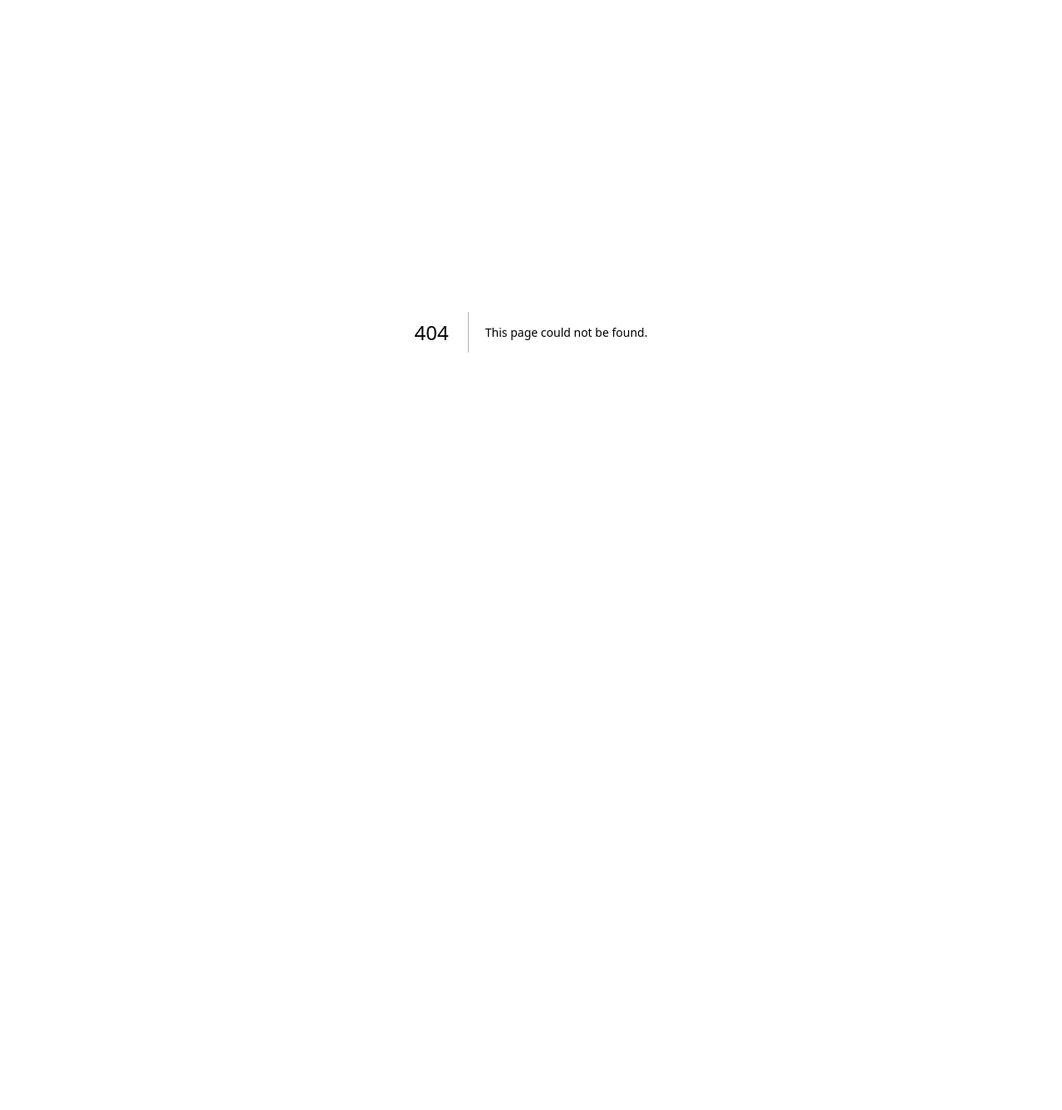
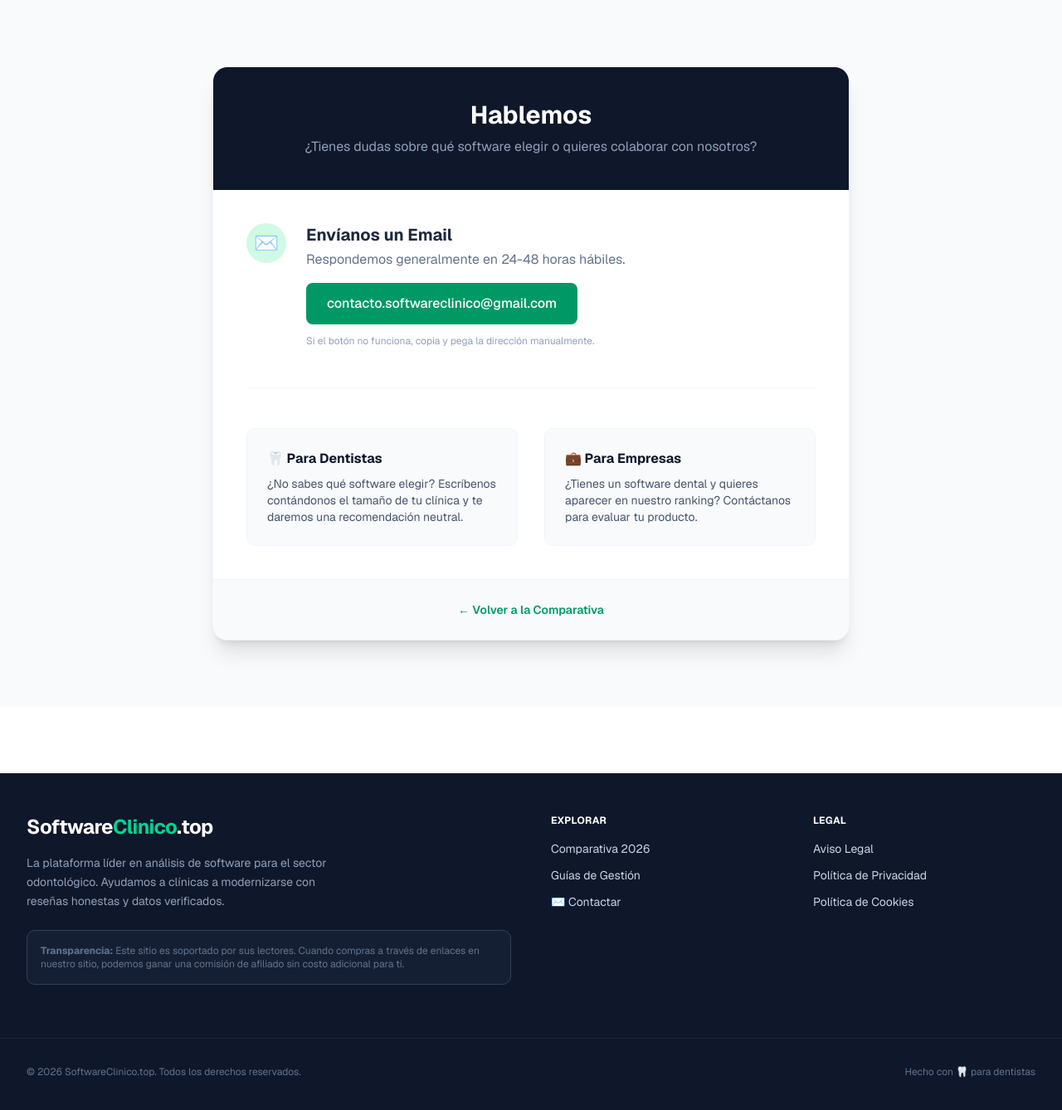
Before and after one commit to Spec74/top-software-clinico, a Next.js app: page /contacto in a window 1280 px wide. Before the commit this address had no page. Shown: the top 1338 px of the page at 83% size. Before the commit the page ends 800 px from the top, so only its background shows below. Built offline with nearby package versions, Linux system fonts and the light colour scheme.

Commit message:
Final update footer link to contact page

```diff
--- /dev/null
+++ b/app/contacto/page.tsx
@@ -0,0 +1,75 @@
+import Link from "next/link";
+
+export default function ContactPage() {
+  return (
+    <main className="bg-slate-50 min-h-screen py-20 px-4 font-sans">
+      <div className="max-w-3xl mx-auto bg-white rounded-2xl shadow-xl overflow-hidden border border-slate-100">
+
+        {/* Cabecera */}
+        <div className="bg-slate-900 p-10 text-center">
+          <h1 className="text-3xl font-bold text-white mb-2">Hablemos</h1>
+          <p className="text-slate-400">¿Tienes dudas sobre qué software elegir o quieres colaborar con nosotros?</p>
+        </div>
+
+        <div className="p-10 space-y-12">
+
+          {/* Opción Principal: Email */}
+          <div className="flex flex-col sm:flex-row gap-6 items-start">
+            <div className="w-12 h-12 bg-emerald-100 rounded-full flex items-center justify-center text-2xl flex-shrink-0 mx-auto sm:mx-0">
+              ✉️
+            </div>
+            <div className="text-center sm:text-left flex-grow">
+              <h3 className="text-xl font-bold text-slate-800">Envíanos un Email</h3>
+              <p className="text-slate-500 mb-4 mt-1">
+                Respondemos generalmente en 24-48 horas hábiles.
+              </p>
+
+              {/* Botón con tu correo real */}
+              <a
+                href="mailto:contacto.softwareclinico@gmail.com"
+                className="inline-flex items-center justify-center px-6 py-3 border border-transparent text-base font-medium rounded-md text-white bg-emerald-600 hover:bg-emerald-700 transition-colors w-full sm:w-auto"
+              >
+                contacto.softwareclinico@gmail.com
+              </a>
+
+              <p className="text-xs text-slate-400 mt-3">
+                Si el botón no funciona, copia y pega la dirección manualmente.
+              </p>
+            </div>
+          </div>
+
+          <hr className="border-slate-100" />
+
+          {/* Sección Informativa */}
+          <div className="grid md:grid-cols-2 gap-8">
+            <div className="bg-slate-50 p-6 rounded-lg border border-slate-100">
+              <h4 className="font-bold text-slate-900 mb-2 flex items-center gap-2">
+                🦷 Para Dentistas
+              </h4>
+              <p className="text-sm text-slate-600">
+                ¿No sabes qué software elegir? Escríbenos contándonos el tamaño de tu clínica y te daremos una recomendación neutral.
+              </p>
+            </div>
+            <div className="bg-slate-50 p-6 rounded-lg border border-slate-100">
+              <h4 className="font-bold text-slate-900 mb-2 flex items-center gap-2">
+                💼 Para Empresas
+              </h4>
+              <p className="text-sm text-slate-600">
+                ¿Tienes un software dental y quieres aparecer en nuestro ranking? Contáctanos para evaluar tu producto.
+              </p>
+            </div>
+          </div>
+
+        </div>
+
+        {/* Pie de la tarjeta */}
+        <div className="bg-slate-50 p-6 text-center border-t border-slate-100">
+          <Link href="/" className="text-emerald-600 font-semibold hover:underline text-sm">
+            ← Volver a la Comparativa
+          </Link>
+        </div>
+
+      </div>
+    </main>
+  );
+}
--- a/app/layout.tsx
+++ b/app/layout.tsx
@@ -1,6 +1,8 @@
 import type { Metadata } from "next";
 import { Geist, Geist_Mono } from "next/font/google";
 import "./globals.css";
+import { Analytics } from "@vercel/analytics/react";
+import Footer from "@/components/Footer"; // 👈 1. FALTA ESTA IMPORTACIÓN
 
 const geistSans = Geist({
   variable: "--font-geist-sans",
@@ -16,20 +18,24 @@ export const metadata: Metadata = {
   title: "Mejores Software para Clínicas Dentales | Comparativa 2026",
   description: "Análisis experto de Dentalink, Clinic Cloud, Doctoralia y más. Encuentra el software ideal para gestionar tu consultorio odontológico y aumentar tus ventas.",
   icons: {
-    icon: '/favicon.ico', // Esto buscará tu icono
+    icon: '/favicon.ico',
   },
 };
+
 export default function RootLayout({
   children,
 }: Readonly<{
   children: React.ReactNode;
 }>) {
   return (
-    <html lang="en">
+    // 👇 2. CAMBIO IMPORTANTE: Cambiamos "en" por "es" para Google
+    <html lang="es">
       <body
         className={`${geistSans.variable} ${geistMono.variable} antialiased`}
       >
         {children}
+        <Footer /> {/* 👈 3. FALTA ESTO: Aquí se inserta el pie de página */}
+        <Analytics />
       </body>
     </html>
   );
--- /dev/null
+++ b/app/legal/[slug]/page.tsx
@@ -0,0 +1,28 @@
+export default function LegalPage({ params }: { params: { slug: string } }) {
+  // Convertimos "aviso-legal" en "Aviso Legal" para el título
+  const title = params.slug.replace(/-/g, " ").replace(/\b\w/g, (l) => l.toUpperCase());
+
+  return (
+    <main className="max-w-3xl mx-auto px-4 py-20 font-sans text-slate-800">
+      <h1 className="text-4xl font-bold mb-8 text-slate-900">{title}</h1>
+
+      <div className="prose prose-slate lg:prose-lg">
+        <p className="text-lg text-slate-600 mb-6">
+          Esta es una página legal generada automáticamente para <strong>{title}</strong>.
+        </p>
+        <div className="bg-yellow-50 border-l-4 border-yellow-400 p-4 mb-8">
+          <p className="text-yellow-700 text-sm">
+            🚧 <strong>Nota para el dueño:</strong> Aquí debes pegar el texto legal real. Puedes usar generadores online gratuitos de políticas de privacidad para rellenar esto.
+          </p>
+        </div>
+
+        <h2 className="text-2xl font-bold mt-8 mb-4">1. Introducción</h2>
+        <p>
+          En cumplimiento con la normativa vigente, SoftwareClinico.top informa a los usuarios sobre sus políticas respecto a...
+        </p>
+
+        {/* Aquí iría más texto de relleno */}
+      </div>
+    </main>
+  );
+}
--- /dev/null
+++ b/components/Footer.tsx
@@ -0,0 +1,61 @@
+import Link from "next/link";
+
+export default function Footer() {
+  return (
+    <footer className="bg-slate-900 text-slate-300 py-12 mt-20 border-t border-slate-800 font-sans">
+      <div className="max-w-7xl mx-auto px-4 sm:px-6 lg:px-8 grid grid-cols-1 md:grid-cols-4 gap-12">
+
+        {/* Columna 1 y 2: Marca y Disclaimer (Más ancho) */}
+        <div className="md:col-span-2 space-y-4">
+          <Link href="/" className="inline-block">
+            <span className="text-2xl font-bold text-white tracking-tight">
+              Software<span className="text-emerald-400">Clinico</span>.top
+            </span>
+          </Link>
+          <p className="text-sm text-slate-400 leading-relaxed max-w-sm">
+            La plataforma líder en análisis de software para el sector odontológico. Ayudamos a clínicas a modernizarse con reseñas honestas y datos verificados.
+          </p>
+
+          {/* DISCLAIMER DE AFILIADOS (IMPORTANTE) */}
+          <div className="bg-slate-800/50 p-4 rounded-lg border border-slate-700 text-xs text-slate-500 mt-6">
+            <p><strong>Transparencia:</strong> Este sitio es soportado por sus lectores. Cuando compras a través de enlaces en nuestro sitio, podemos ganar una comisión de afiliado sin costo adicional para ti.</p>
+          </div>
+        </div>
+
+        {/* Columna 3: Navegación */}
+        <div>
+          <h3 className="text-white font-bold mb-4 tracking-wide uppercase text-xs">Explorar</h3>
+          <ul className="space-y-3 text-sm">
+            <li><Link href="/" className="hover:text-emerald-400 transition-colors duration-200 block">Comparativa 2026</Link></li>
+            <li><Link href="/#guias" className="hover:text-emerald-400 transition-colors duration-200 block">Guías de Gestión</Link></li>
+            <li>
+                {/* CAMBIO AQUÍ: Ahora lleva a tu nueva página de contacto */}
+                <Link href="/contacto" className="hover:text-emerald-400 transition-colors duration-200 flex items-center gap-2">
+                    <span>✉️ Contactar</span>
+                </Link>
+            </li>
+          </ul>
+        </div>
+
+        {/* Columna 4: Legal */}
+        <div>
+          <h3 className="text-white font-bold mb-4 tracking-wide uppercase text-xs">Legal</h3>
+          <ul className="space-y-3 text-sm">
+            <li><Link href="/legal/aviso-legal" className="hover:text-emerald-400 transition-colors duration-200 block">Aviso Legal</Link></li>
+            <li><Link href="/legal/privacidad" className="hover:text-emerald-400 transition-colors duration-200 block">Política de Privacidad</Link></li>
+            <li><Link href="/legal/cookies" className="hover:text-emerald-400 transition-colors duration-200 block">Política de Cookies</Link></li>
+          </ul>
+        </div>
+      </div>
+
+      {/* Copyright */}
+      <div className="max-w-7xl mx-auto px-4 sm:px-6 lg:px-8 mt-16 pt-8 border-t border-slate-800 flex flex-col md:flex-row justify-between items-center text-xs text-slate-500">
+        <p>&copy; {new Date().getFullYear()} SoftwareClinico.top. Todos los derechos reservados.</p>
+        <div className="flex gap-4 mt-4 md:mt-0">
+            {/* Aquí podrías poner iconos de redes sociales en el futuro */}
+            <span>Hecho con 🦷 para dentistas</span>
+        </div>
+      </div>
+    </footer>
+  );
+}
```
